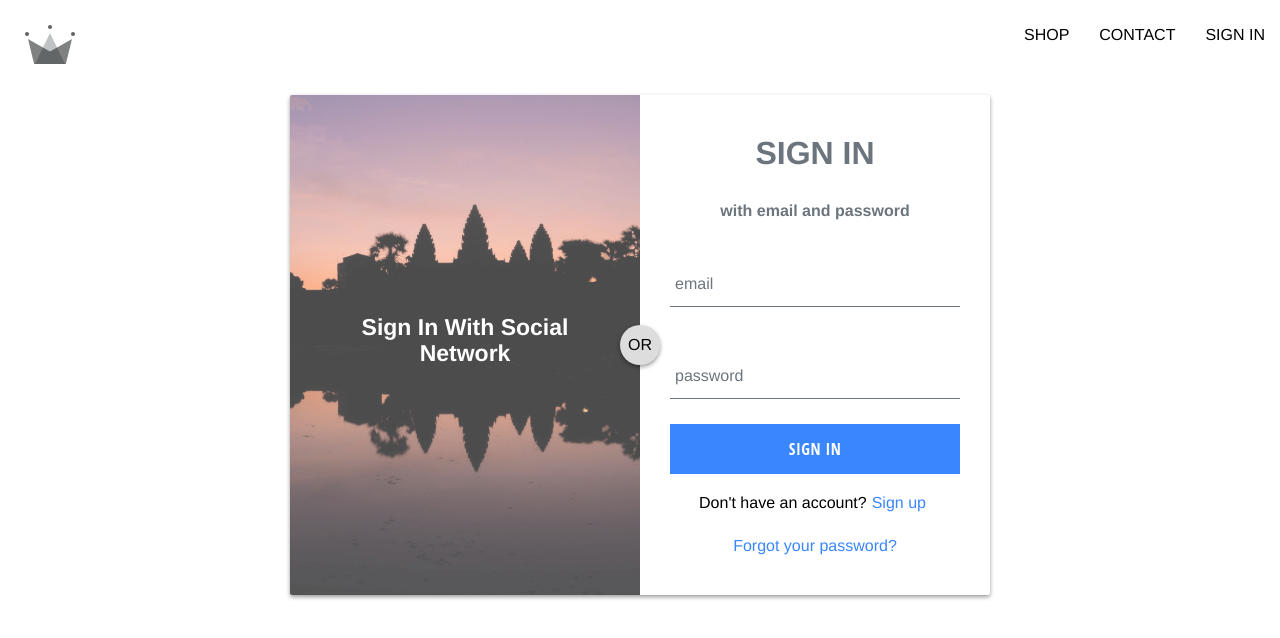
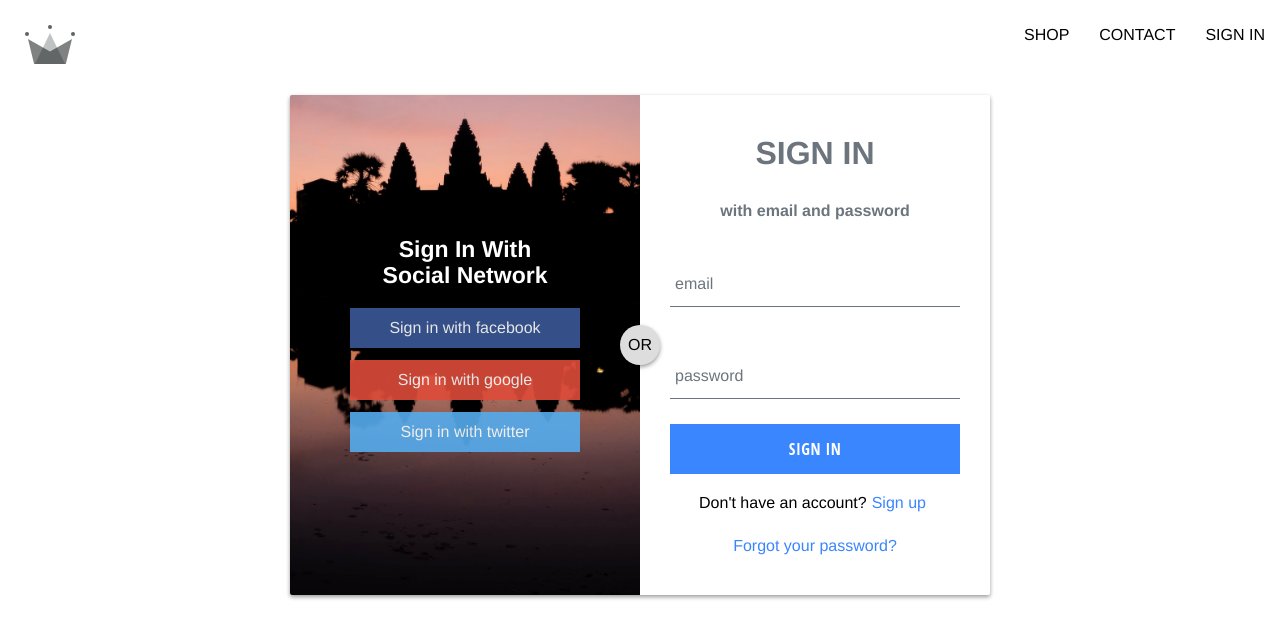
Before and after one commit to vattcarter7/klooky, a React (Create React App) app in the folder client-web/: page /signin in a window 1280 px wide. Shown: the top 638 px of the page. Built offline with nearby package versions, Linux system fonts and the light colour scheme.

Commit message:
social network button component

```diff
--- a/client-web/src/components/custom-button/styles/custom-button-styles.js
+++ b/client-web/src/components/custom-button/styles/custom-button-styles.js
@@ -8,6 +8,14 @@ const buttonStyles = css`
     css`
       background: ${BLUE_MEDIUM};
       color: black;
+    `}
+  ${(props) =>
+    props.facebook &&
+    css`
+      background: ${BLUE_MEDIUM};
+      color: white;
+      min-width: 250px;
+      font-size: 14px;
     `}
   color: white;
   border: none;
--- a/client-web/src/components/index.js
+++ b/client-web/src/components/index.js
@@ -1,3 +1,4 @@
 export { default as Header } from './header/header';
 export { default as FormInput } from './form-input/form-input';
 export { default as CustomButton } from './custom-button/custom-button';
+export { default as SocialNetworkButton } from './social-network-button/social-network-button';
--- /dev/null
+++ b/client-web/src/components/social-network-button/social-network-button.js
@@ -0,0 +1,11 @@
+import React from 'react';
+
+import { SocialNetworkButtonContainer } from './styles/social-network-button-styles';
+
+export const SocialNetworkButton = ({ children, ...props }) => (
+  <SocialNetworkButtonContainer {...props}>
+    {children}
+  </SocialNetworkButtonContainer>
+);
+
+export default SocialNetworkButton;
--- /dev/null
+++ b/client-web/src/components/social-network-button/styles/social-network-button-styles.js
@@ -0,0 +1,33 @@
+import styled, { css } from 'styled-components/macro';
+
+export const SocialNetworkButtonContainer = styled.button`
+  width: 230px;
+  background-color: black;
+  color: white;
+  height: 40px;
+  border: none;
+  cursor: pointer;
+  opacity: 0.9;
+  margin-bottom: 12px;
+  &:hover {
+    opacity: 1;
+  }
+
+  ${(props) =>
+    props.facebook &&
+    css`
+      background: #3b5998;
+    `}
+
+  ${(props) =>
+    props.google &&
+    css`
+      background: #dd4b39;
+    `}
+
+  ${(props) =>
+    props.twitter &&
+    css`
+      background: #55acee;
+    `}
+`;
--- a/client-web/src/pages/sign-in/sign-in-page.js
+++ b/client-web/src/pages/sign-in/sign-in-page.js
@@ -1,6 +1,6 @@
 import React, { useState } from 'react';
 
-import { FormInput, CustomButton } from '../../components';
+import { FormInput, CustomButton, SocialNetworkButton } from '../../components';
 
 import {
   SignInContainer,
@@ -36,15 +36,26 @@ const SignInPage = ({ googleSignInStart }) => {
 
     setCredentials({ ...userCredentials, [name]: value });
   };
+
   return (
-    <form onSubmit={handleSubmit}>
     <SignInContainer>
       <SocialSignInContainer>
         <SocialSignInInner>
           <SignInTitle social>Sign In With Social Network</SignInTitle>
+          <SocialNetworkButton
+            facebook
+            onClick={() => console.log('click on facebook button')}
+          >
+            Sign in with facebook
+          </SocialNetworkButton>
+          <SocialNetworkButton google>Sign in with google</SocialNetworkButton>
+          <SocialNetworkButton twitter>
+            Sign in with twitter
+          </SocialNetworkButton>
         </SocialSignInInner>
       </SocialSignInContainer>
       <Or>OR</Or>
+      <form onSubmit={handleSubmit}>
         <EmailSignInContainer>
           <EmailSignInInner>
             <SignInTitle>SIGN IN</SignInTitle>
@@ -71,6 +82,7 @@ const SignInPage = ({ googleSignInStart }) => {
                 Sign in{' '}
               </CustomButton>
             </FormInputContainer>
+
             <SignUpLinkContainer>
               Don't have an account?{' '}
               <SignUpLink to='signup'> Sign up</SignUpLink>
@@ -80,8 +92,8 @@ const SignInPage = ({ googleSignInStart }) => {
             </ForgotPasswordLink>
           </EmailSignInInner>
         </EmailSignInContainer>
+      </form>
     </SignInContainer>
-    </form>
   );
 };
 
--- a/client-web/src/pages/sign-in/styles/sign-in-page-styles.js
+++ b/client-web/src/pages/sign-in/styles/sign-in-page-styles.js
@@ -37,11 +37,10 @@ export const SocialSignInContainer = styled.div`
   box-sizing: border-box;
   width: 350px;
   height: 500px;
-  background: url('angkorwat.png');
+  background: url('angkorwat-new.png');
   background-size: cover;
   background-position: center;
   border-radius: 2px 0 0 2px;
-  opacity: 0.7;
 `;
 
 export const SocialSignInInner = styled.div`
@@ -73,6 +72,7 @@ export const SignInTitle = styled.h1`
     css`
       color: white;
       font-size: 23px;
+      width: 180px;
     `}
 `;
 
```
Also changed, not shown: client-web/public/angkorwat-new.png (added). Lines whose indentation alone changed are shown as unchanged.
